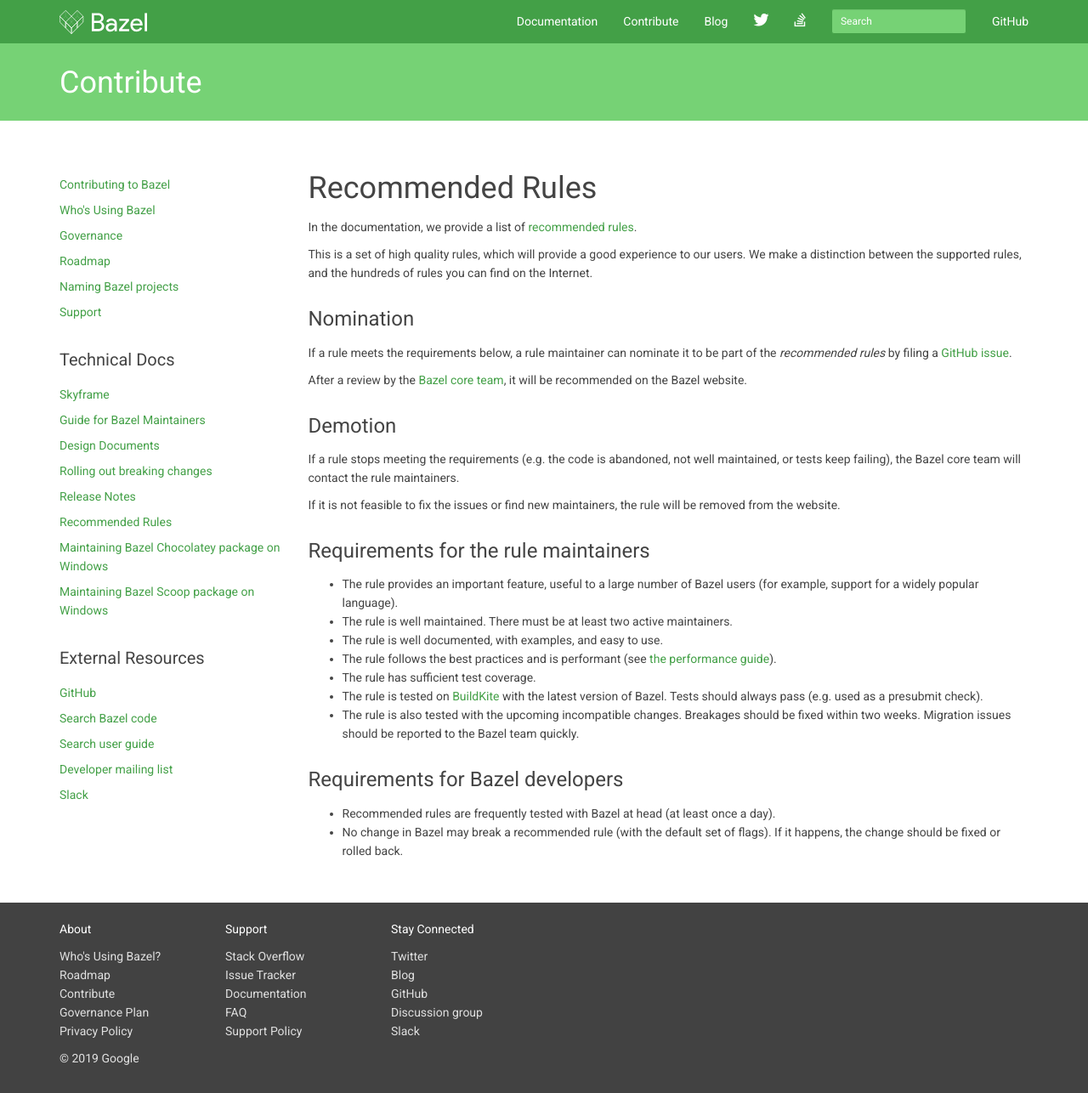
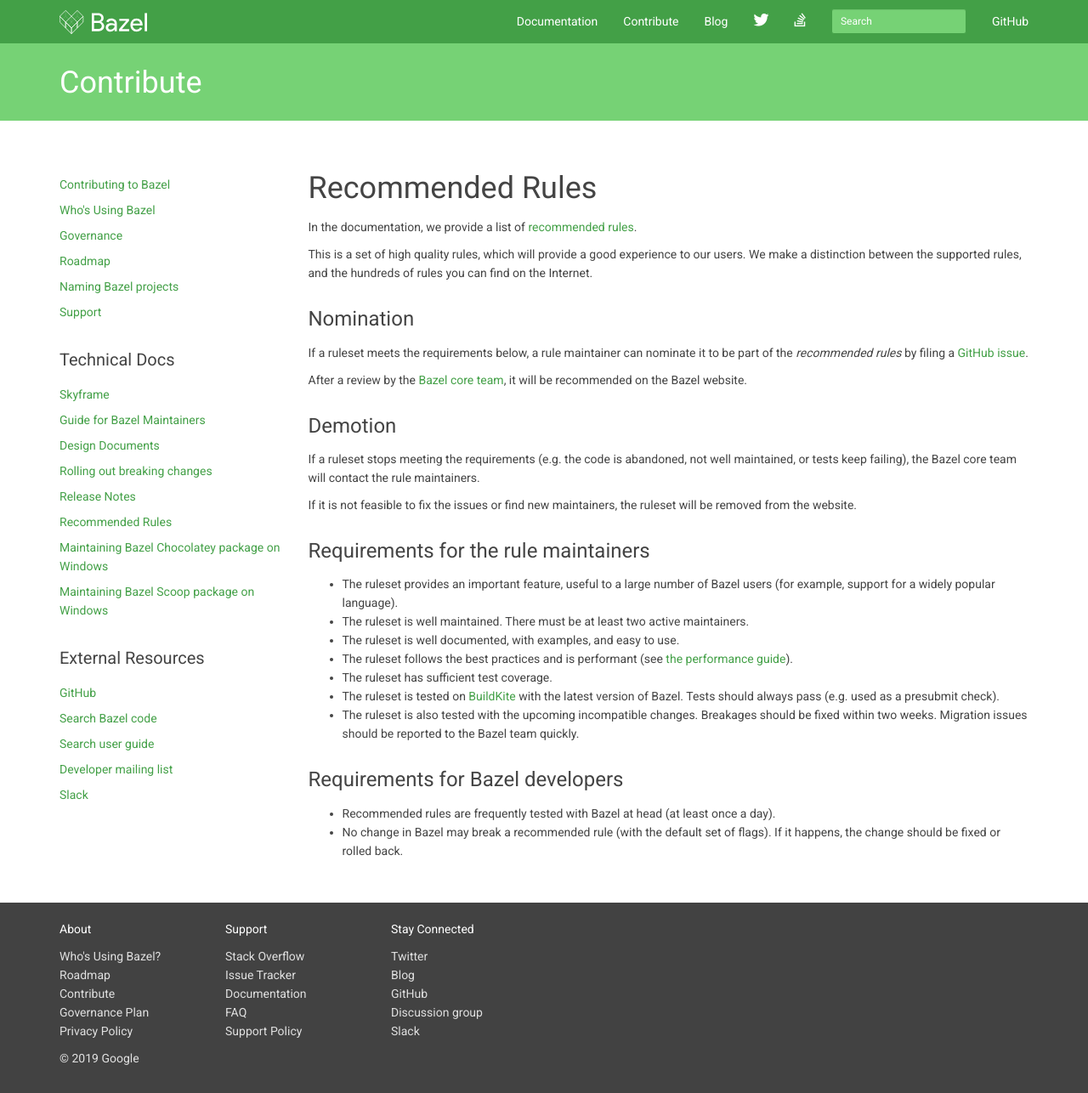
Before and after one commit to bazelbuild/bazel-website, a Jekyll site: the page built from recommended-rules.md, in a window 1280 px wide and 1286 px high. Shown: the whole window at 85% size. Built offline with Jekyll 4.4.1, drawn with Linux system fonts in a browser that asks for light colours; nearby versions of some CDN libraries; library files that are not in the unit come from our copies; comment, search, counter and statistics services are not loaded.

Commit message:
Replace rule with ruleset

```diff
--- a/recommended-rules.md
+++ b/recommended-rules.md
@@ -14,8 +14,8 @@
 
 ## Nomination
 
-If a rule meets the requirements below, a rule maintainer can nominate it to be
-part of the _recommended rules_ by filing a
+If a ruleset meets the requirements below, a rule maintainer can nominate it
+to be part of the _recommended rules_ by filing a
 [GitHub issue](https://github.com/bazelbuild/bazel/).
 
 After a review by the [Bazel core team](https://bazel.build/governance.html), it
@@ -23,27 +23,27 @@
 
 ## Demotion
 
-If a rule stops meeting the requirements (e.g. the code is abandoned, not well
-maintained, or tests keep failing), the Bazel core team will contact the rule
-maintainers.
+If a ruleset stops meeting the requirements (e.g. the code is abandoned, not
+well maintained, or tests keep failing), the Bazel core team will contact the
+rule maintainers.
 
-If it is not feasible to fix the issues or find new maintainers, the rule will
-be removed from the website.
+If it is not feasible to fix the issues or find new maintainers, the ruleset
+will be removed from the website.
 
 ## Requirements for the rule maintainers
 
-*   The rule provides an important feature, useful to a large number of Bazel
+*   The ruleset provides an important feature, useful to a large number of Bazel
     users (for example, support for a widely popular language).
-*   The rule is well maintained. There must be at least two active maintainers.
-*   The rule is well documented, with examples, and easy to use.
-*   The rule follows the best practices and is performant (see
+*   The ruleset is well maintained. There must be at least two active maintainers.
+*   The ruleset is well documented, with examples, and easy to use.
+*   The ruleset follows the best practices and is performant (see
     [the performance guide](https://docs.bazel.build/versions/master/skylark/performance.html)).
-*   The rule has sufficient test coverage.
-*   The rule is tested on
+*   The ruleset has sufficient test coverage.
+*   The ruleset is tested on
     [BuildKite](https://github.com/bazelbuild/continuous-integration/blob/master/buildkite/README.md)
     with the latest version of Bazel. Tests should always pass (e.g. used as a
     presubmit check).
-*   The rule is also tested with the upcoming incompatible changes. Breakages
+*   The ruleset is also tested with the upcoming incompatible changes. Breakages
     should be fixed within two weeks. Migration issues should be reported to the
     Bazel team quickly.
 
```
